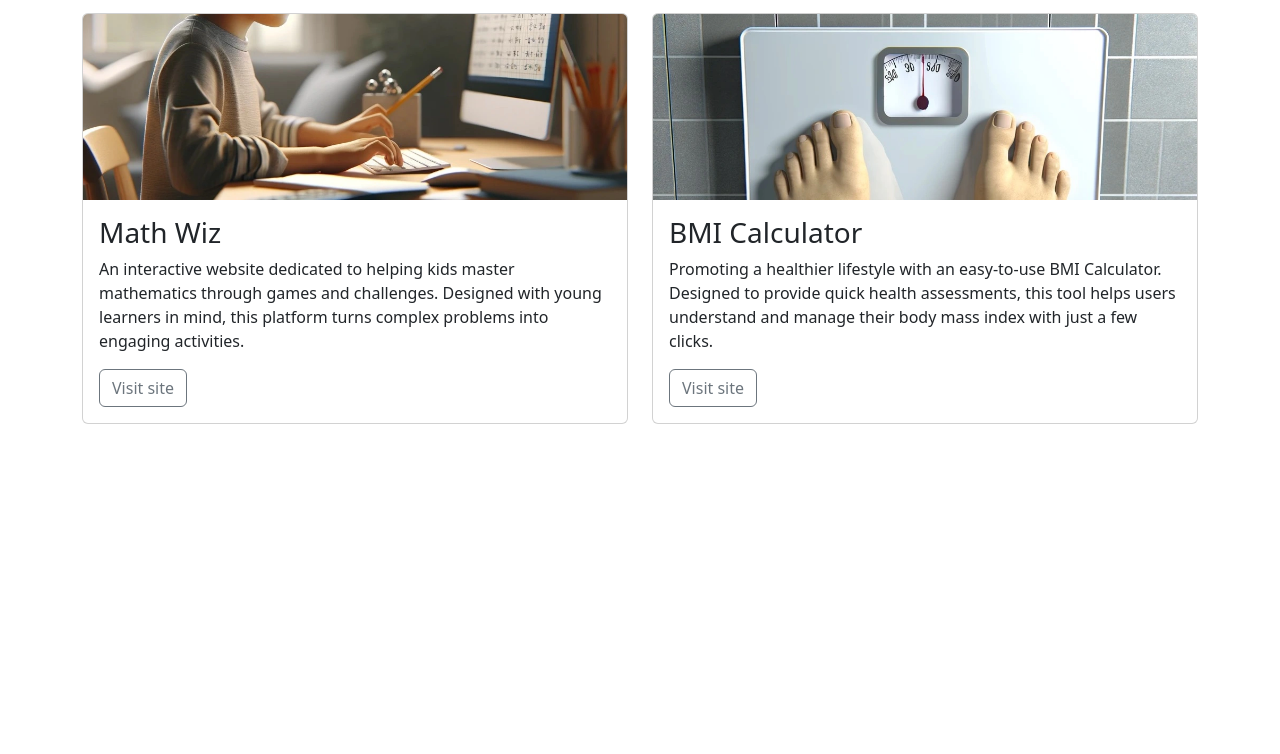
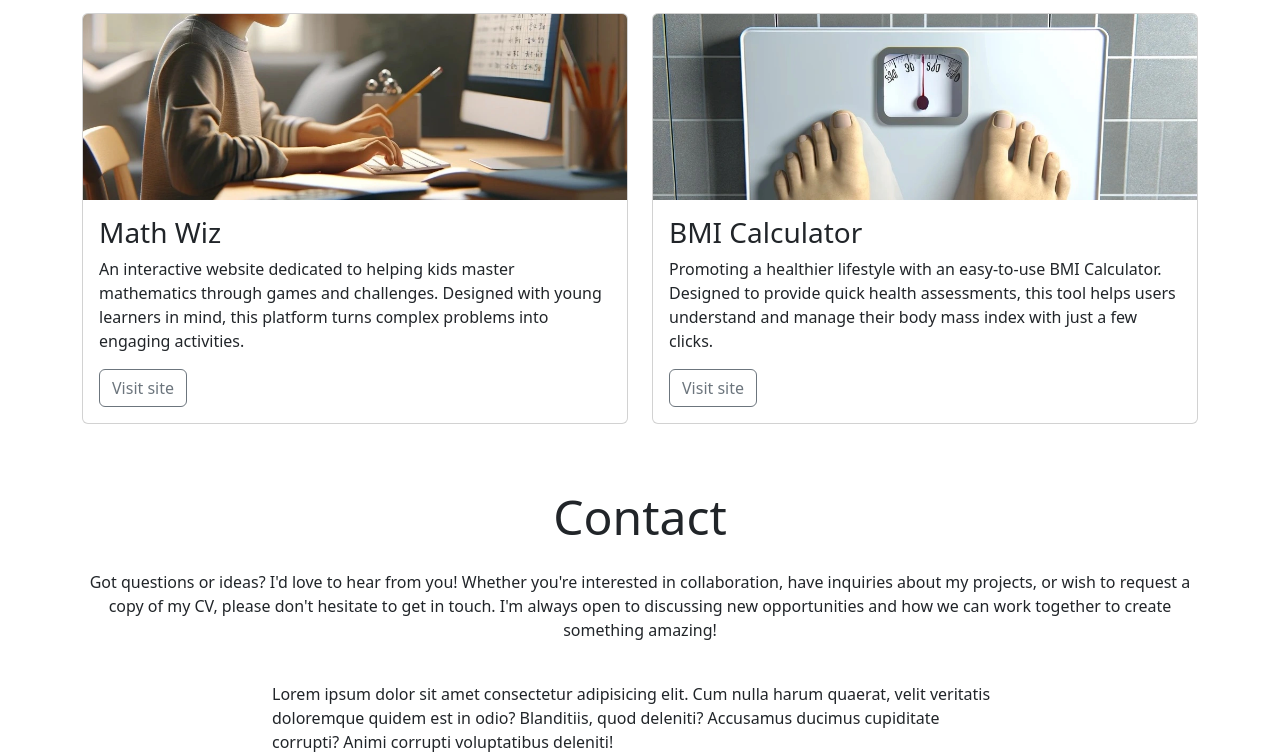
Before and after one commit to UkCoder165/dev-portfolio, a plain HTML site: page index.html in a window 1280 px wide. Shown: the part 1411-2165 px from the top of the page. Before the commit the page ends 1875 px from the top, so only its background shows below. Drawn offline with nearby package versions, Linux system fonts and the light colour scheme.

Commit message:
Add contact section

```diff
--- a/index.html
+++ b/index.html
@@ -157,12 +157,26 @@
                 </div>
             </div>
         </div>
-
-
-
-
 </section>
 </main>
+
+<!-- Contact Section -->
+<footer id="contact" class="container">
+    <div class="row justify-content-center">
+        <div class="col-12 text-center my-4">
+            <h2 class="display-5">Contact</h2>
+            <p class="mt-4">Got questions or ideas? I'd love to hear from you! Whether you're interested in collaboration,
+                have inquiries about my projects, or wish to request a copy of my CV, please don't hesitate to get in touch.
+                I'm always open to discussing new opportunities and how we can work together to create something amazing!
+            </p>
+        </div>
+        <div class="col-12 col-md-10 col-lg-8">Lorem ipsum dolor sit amet consectetur adipisicing elit. Cum nulla harum quaerat,
+            velit veritatis doloremque quidem est in odio? Blanditiis, quod deleniti? Accusamus ducimus cupiditate corrupti?
+            Animi corrupti voluptatibus deleniti!
+        </div>
+    </div>
+</footer>
+
 
 
 
```
